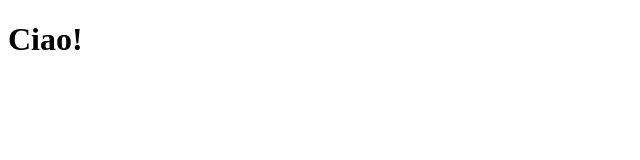
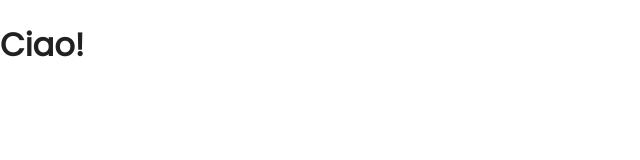
Before and after one commit to ctrlmaniac/me, a React (Vite) app: page / in a window 1280 px wide. Shown: the top 160 px of the page, without its empty margins (0-640 px from the left). Built offline with nearby package versions, Linux system fonts and the light colour scheme.

Commit message:
add fonts

```diff
--- a/index.html
+++ b/index.html
@@ -4,6 +4,13 @@
     <meta charset="UTF-8" />
     <meta name="viewport" content="width=device-width, initial-scale=1.0" />
     <title>Davide DC's Portfolio</title>
+
+    <link rel="preconnect" href="https://fonts.googleapis.com" />
+    <link rel="preconnect" href="https://fonts.gstatic.com" crossorigin />
+    <link
+      href="https://fonts.googleapis.com/css2?family=Poppins&display=swap"
+      rel="stylesheet"
+    />
 
     <link rel="shortcut icon" href="favicon.ico" type="image/x-icon" />
     <link
--- a/src/main.tsx
+++ b/src/main.tsx
@@ -1,9 +1,14 @@
 import React from "react";
 import ReactDOM from "react-dom/client";
 import App from "./App";
+import { CssBaseline, ThemeProvider } from "@mui/material";
+import theme from "./theme";
 
 ReactDOM.createRoot(document.getElementById("root") as HTMLElement).render(
   <React.StrictMode>
-    <App />
+    <ThemeProvider theme={theme}>
+      <CssBaseline />
+      <App />
+    </ThemeProvider>
   </React.StrictMode>
 );
--- /dev/null
+++ b/src/theme.ts
@@ -0,0 +1,7 @@
+import { createTheme } from "@mui/material";
+
+export default createTheme({
+  typography: {
+    fontFamily: ["Poppins", "sans-serif"].join(","),
+  },
+});
```
